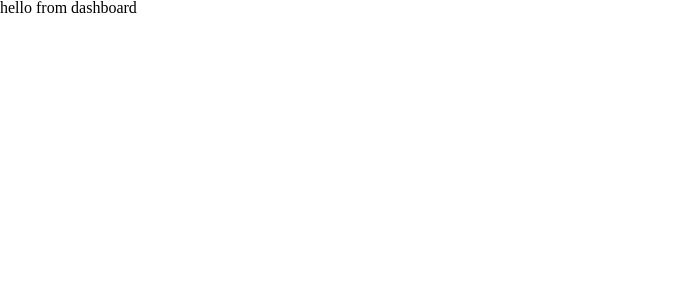
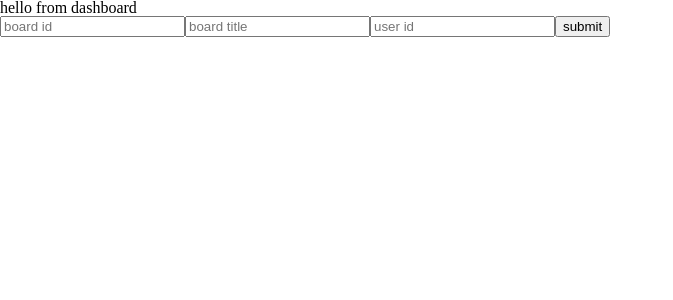
Before and after one commit to pintereach-pmltr/buildFTSG1-pintereach-FE, a React (Create React App) app in the folder pintereach/: page /dashboard in a window 1280 px wide. Shown: the top 300 px of the page, without its empty margins (0-673 px from the left). Built offline with nearby package versions, Linux system fonts and the light colour scheme; no server answers; sample sign-in values are in the browser's storage.

Commit message:
hi erica

```diff
--- /dev/null
+++ b/pintereach/src/components/BoardForm.js
@@ -0,0 +1,64 @@
+// react imports
+import React, { Component } from 'react';
+// redux imports
+import { connect } from 'react-redux';
+// action imports
+import { addBoard } from '../store/actions/index'
+
+class BoardForm extends Component {
+    constructor(props) {
+        super(props);
+        this.state = {
+            id: undefined,
+            board_title: '',
+            user_id: undefined
+        }
+    }
+
+
+    changeHandler = event => {
+        this.setState({ [event.target.name]: event.target.value })
+    };
+
+    addBoard = e => {
+        e.preventDefault();
+        const { id, board_title, user_id } = this.state;
+        let newBoard = {id, board_title, user_id};
+        this.props.addBoard(newBoard)
+        this.setState(() => ({
+            id: undefined,
+            board_title: '',
+            user_id: undefined
+        }))
+    }
+
+    render() {
+        return (
+            <div>
+                <form onSubmit={this.addBoard}>
+                    <input name="id"
+                    type="id"
+                    placeholder="board id"
+                    value={this.state.id}
+                    onChange={this.changeHandler} />
+
+                    <input name="board_title"
+                    type="title"
+                    placeholder="board title"
+                    value={this.state.board_title}
+                    onChange={this.changeHandler} />
+
+                    <input name="user_id"
+                    type="id"
+                    placeholder="user id"
+                    value={this.state.user_id}
+                    onChange={this.changeHandler} />
+
+                    <input type="submit" value="submit" />
+                </form>
+            </div>
+        );
+    }
+};
+
+export default connect(null, { addBoard })(BoardForm);
--- a/pintereach/src/store/actions/index.js
+++ b/pintereach/src/store/actions/index.js
@@ -6,10 +6,10 @@ const eLogin = 'https://pintereach0.herokuapp.com/api/auth/login';
 const eRegister = 'https://pintereach0.herokuapp.com/api/auth/register';
 const eGetBoards = 'https://pintereach0.herokuapp.com/api/boards/:id';
 const ePostBoards = 'https://pintereach0.herokuapp.com/api/boards/';
-const eDeleteBoards = 'https://pintereach0.herokuapp.com/api/boards/:id';
-const eGetArticles = 'https://pintereach0.herokuapp.com/api/articles/:id';
-const ePostArticles = 'https://pintereach0.herokuapp.com/api/articles/';
-const eDeleteArticles = 'https://pintereach0.herokuapp.com/api/articles/:id';
+// const eDeleteBoards = 'https://pintereach0.herokuapp.com/api/boards/:id';
+// const eGetArticles = 'https://pintereach0.herokuapp.com/api/articles/:id';
+// const ePostArticles = 'https://pintereach0.herokuapp.com/api/articles/';
+// const eDeleteArticles = 'https://pintereach0.herokuapp.com/api/articles/:id';
 
 // login actions
 export const LOG_START = 'LOG_START'
--- a/pintereach/src/store/reducers/index.js
+++ b/pintereach/src/store/reducers/index.js
@@ -53,7 +53,7 @@ const reducer = (state = initialState, action) => {
     case actionTypes.BOARD_ADD:
       return {
         ...state,
-        boards: [...action.payload]
+        boards: [...state.boards,{...action.payload}]
       };
     default:
       return state;
--- a/pintereach/src/views/dashboard/Dashboard.js
+++ b/pintereach/src/views/dashboard/Dashboard.js
@@ -4,6 +4,8 @@ import React, { Component } from 'react';
 import { connect } from 'react-redux';
 // action imports
 import { fetchBoards } from '../../store/actions/index';
+// component imports
+import BoardForm from '../../components/BoardForm';
 
 class Dashboard extends Component {
     componentDidMount() {
@@ -11,9 +13,12 @@ class Dashboard extends Component {
     }
 
     render() {
-        console.log('[DASH CHECK]', this.props);
+        console.log('[DASH CHECK]', this.props.boards);
         return (
-            <div>hello from dashboard</div>
+            <div>
+                <span>hello from dashboard</span>
+                <BoardForm />
+            </div>
         );
     }
 };
```
